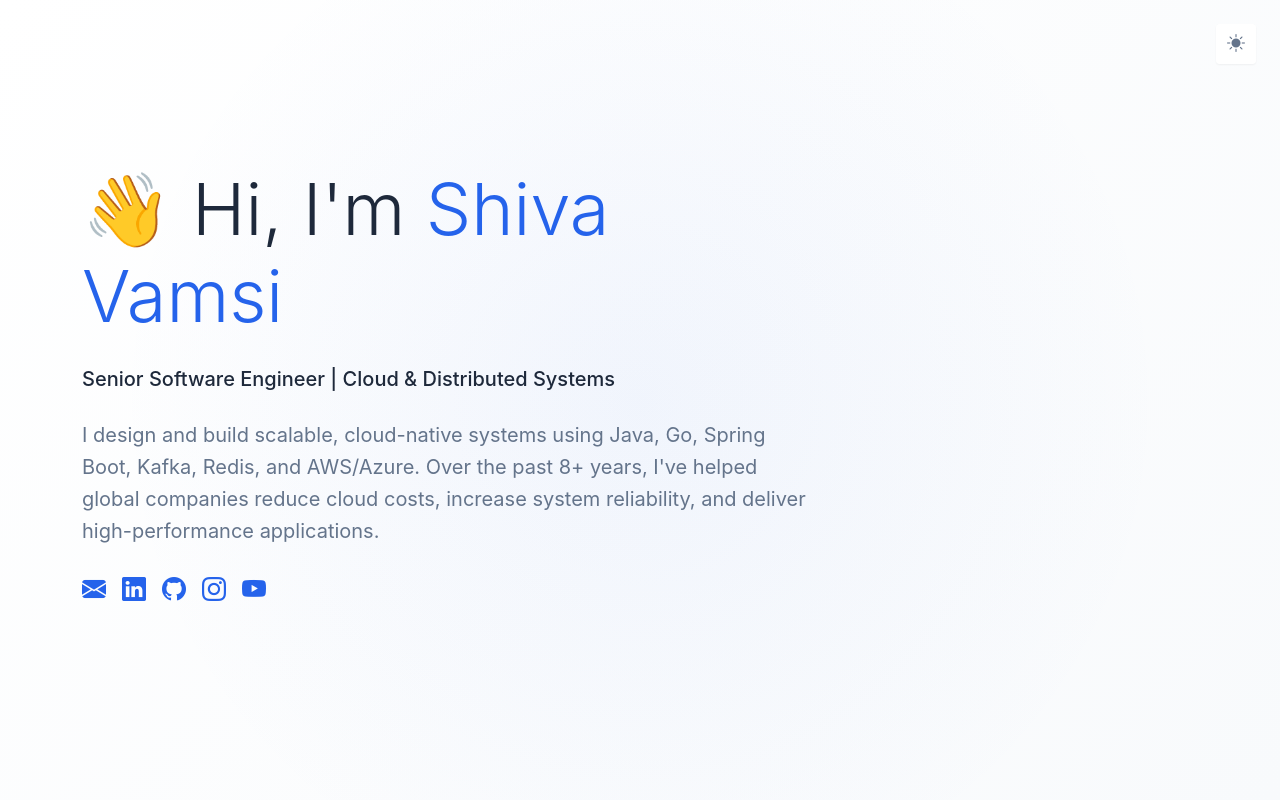
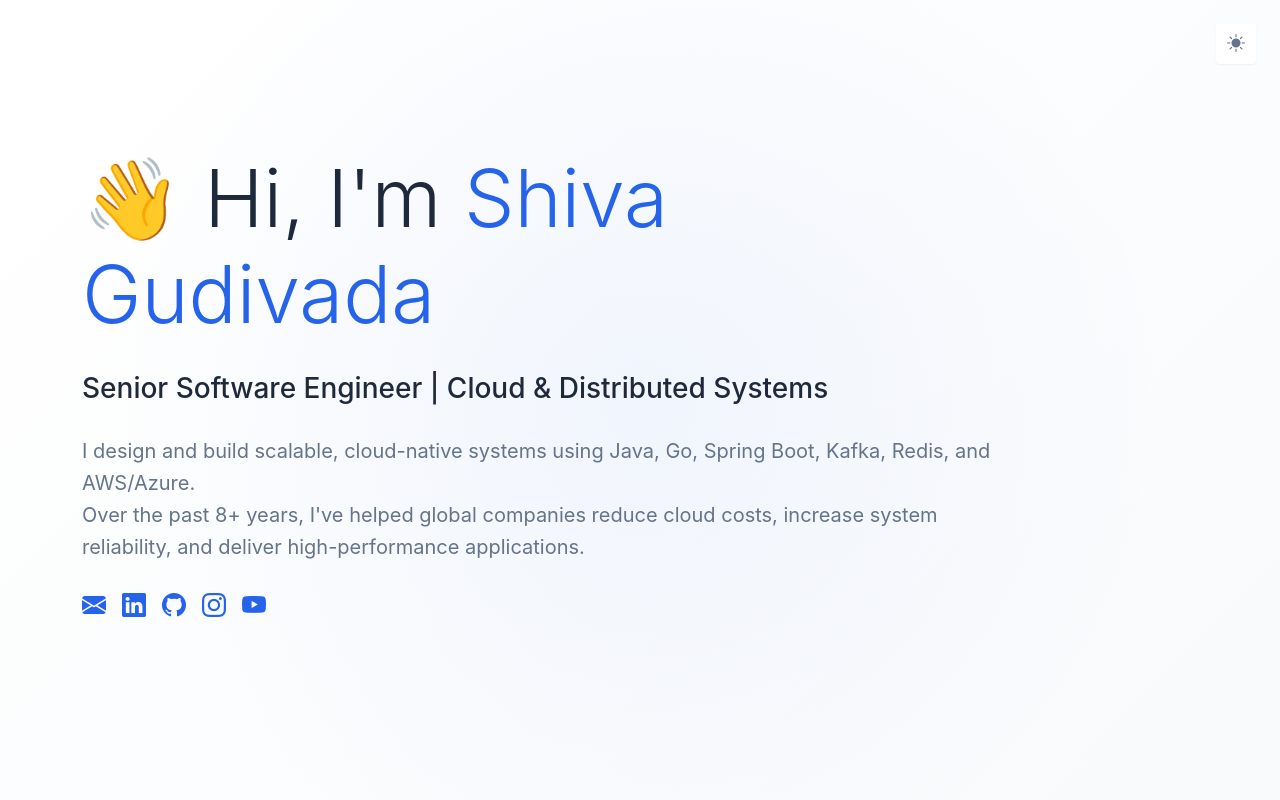
Before and after one commit to shivavamsi/hire-me, a website with bundled scripts: page index.html in a window 1280 px wide. Shown: the top 800 px of the page. Built offline with nearby package versions, Linux system fonts and the light colour scheme; files whose address does not match are found by name.

Commit message:
font increase

```diff
--- a/index.html
+++ b/index.html
@@ -108,18 +108,20 @@
     <section id="home" class="hero-section min-vh-100 d-flex align-items-center">
         <div class="container">
             <div class="row align-items-center">
-                <!-- Left Section - Hero Content (65%) -->
-                <div class="col-lg-8">
+                <!-- Left Section - Hero Content (85%) -->
+                <div class="col-lg-10">
                     <div class="hero-content text-center text-lg-start">
-                        <h1 class="hero-title display-2 fw-light mb-4">
-                            👋 Hi, I'm <span class="text-primary">Shiva Vamsi</span>
+                        <h1 class="hero-title display-1 fw-light mb-4">
+                            👋 Hi, I'm <span class="text-primary">Shiva Gudivada</span>
                         </h1>
-                        <p class="hero-subtitle lead mb-4">
+                        <p class="hero-subtitle lead fs-3 mb-4">
                             Senior Software Engineer | Cloud & Distributed Systems
                         </p>
-                        <p class="hero-description text-muted mb-4">
+                        <p class="hero-description text-muted fs-5 mb-4">
                             I design and build scalable, cloud-native systems using Java, Go, Spring Boot, Kafka, Redis,
-                            and AWS/Azure. Over the past 8+ years, I've helped global companies reduce cloud costs,
+                            and AWS/Azure.
+                            <br>
+                            Over the past 8+ years, I've helped global companies reduce cloud costs,
                             increase system reliability, and deliver high-performance applications.
                         </p>
 
```
